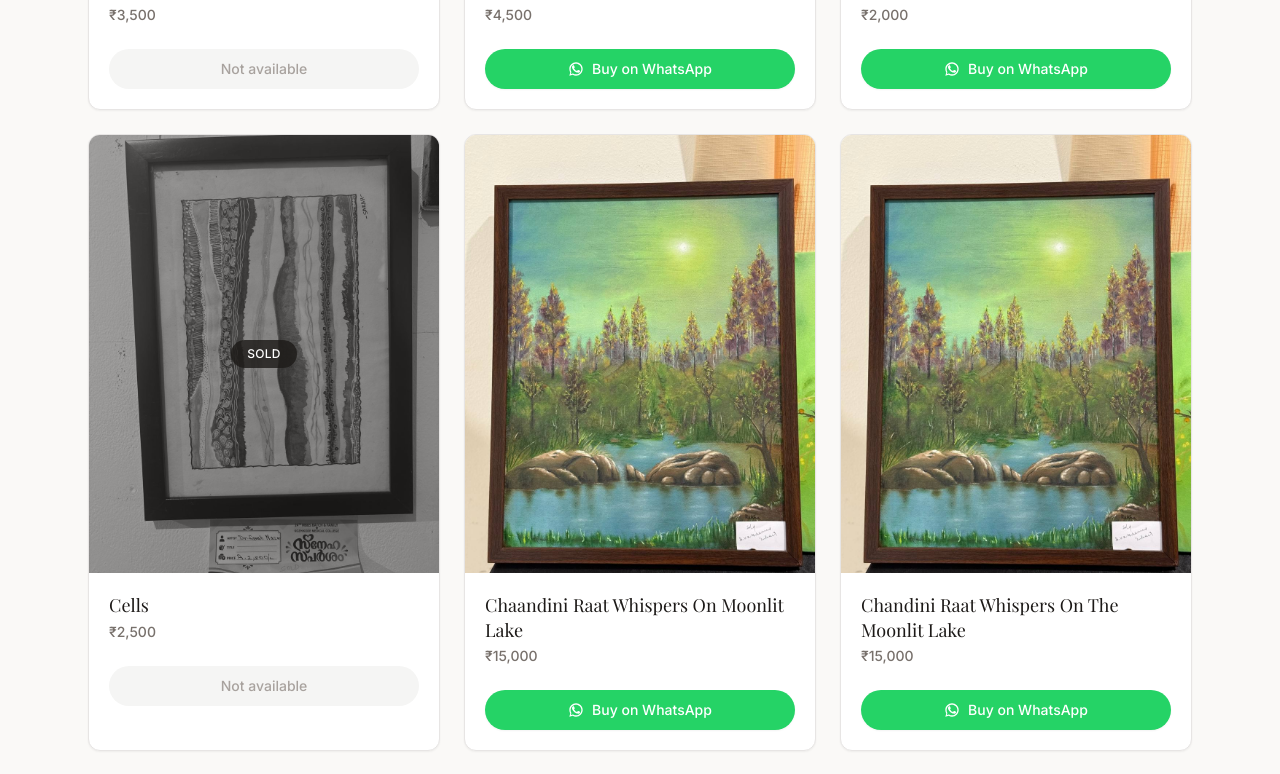
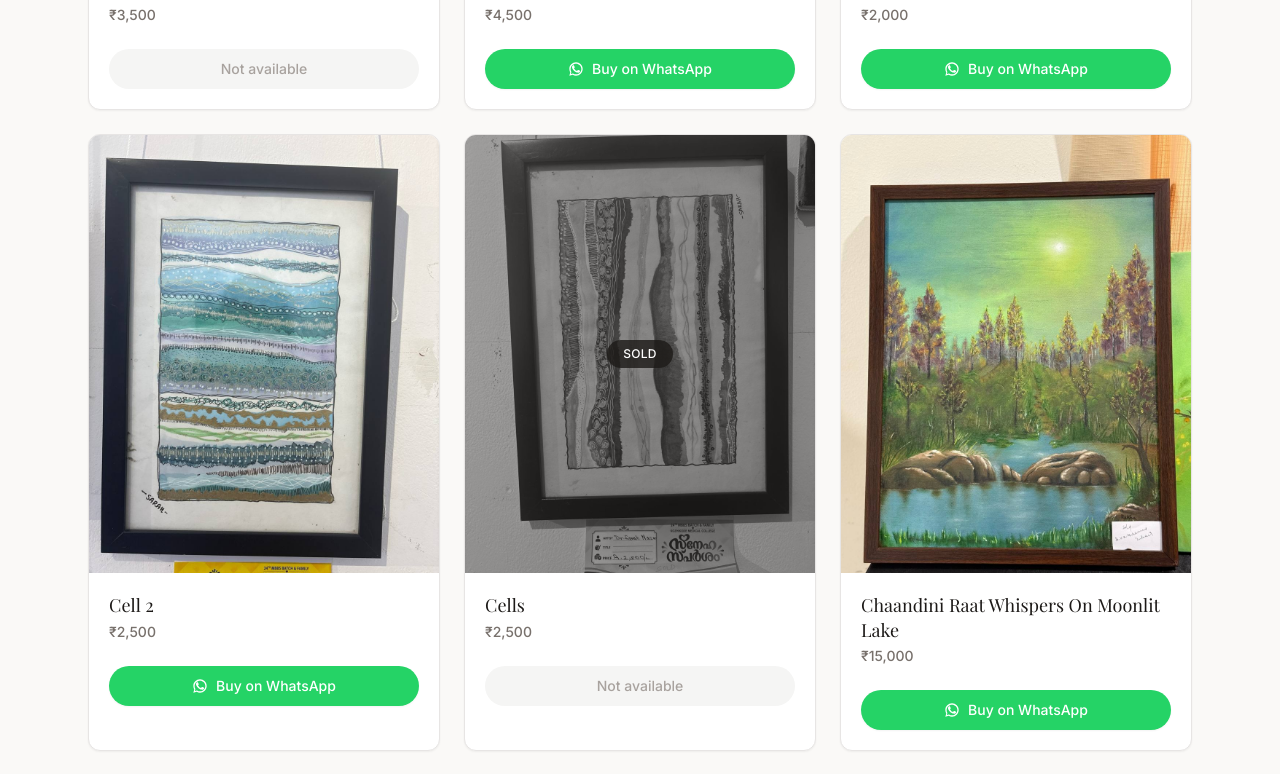
Before and after one commit to jasilmohmd/Art-catalogue, a Next.js app: page / in a window 1280 px wide. Shown: the part 3900-4674 px from the top of the page. Built offline with nearby package versions, Linux system fonts and the light colour scheme; a web font is replaced by a local one.

Commit message:
feat: add Cell 2 artwork

```diff
--- a/data/artworks.ts
+++ b/data/artworks.ts
@@ -112,6 +112,13 @@ export const artworks: Artwork[] = [
     name: "Blue Tailed Bee Ester",
     price: 2000,
     image: "/artworks/blue_tailed_bee_ester-2000.jpg",
+    available: true,
+  },
+  {
+    id: "cell-2",
+    name: "Cell 2",
+    price: 2500,
+    image: "/artworks/cell_2-2500.jpg",
     available: true,
   },
   {
```
Also changed, not shown: public/artworks/cell_2-2500.jpg (added).
